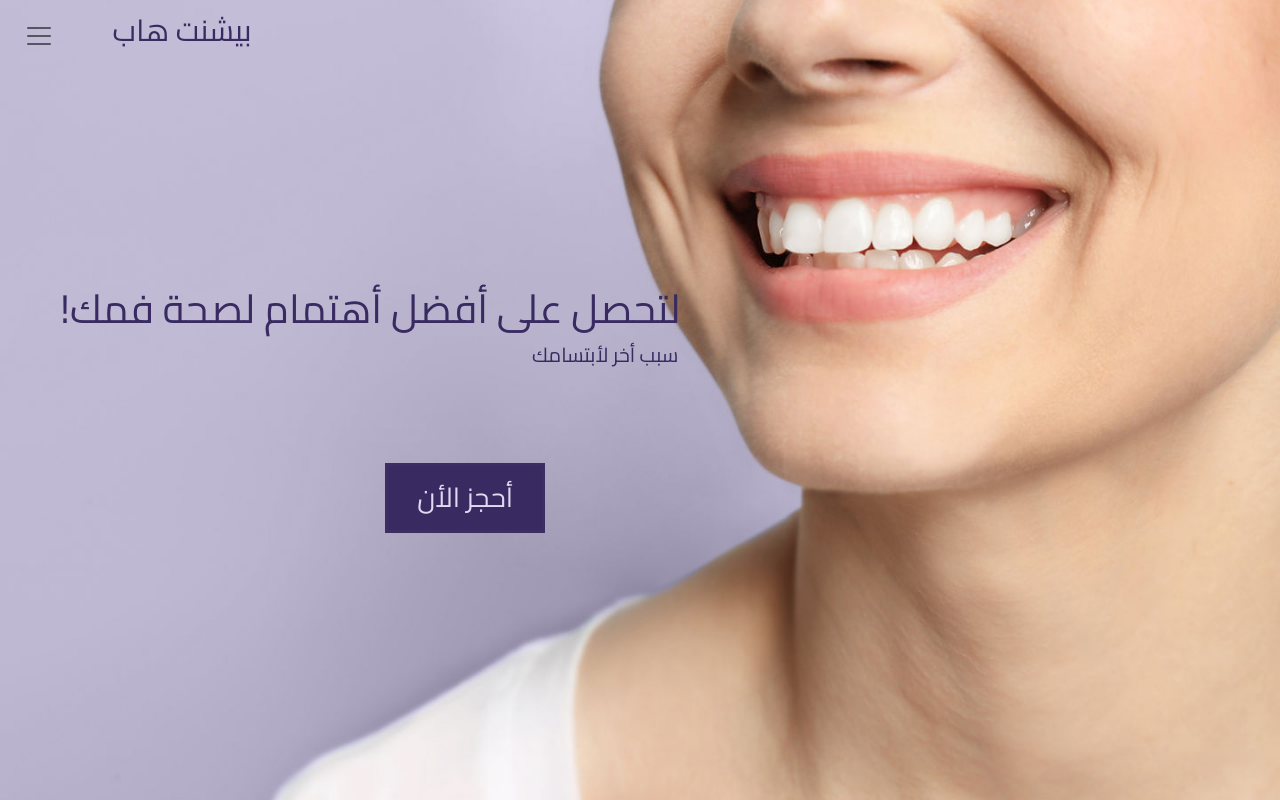
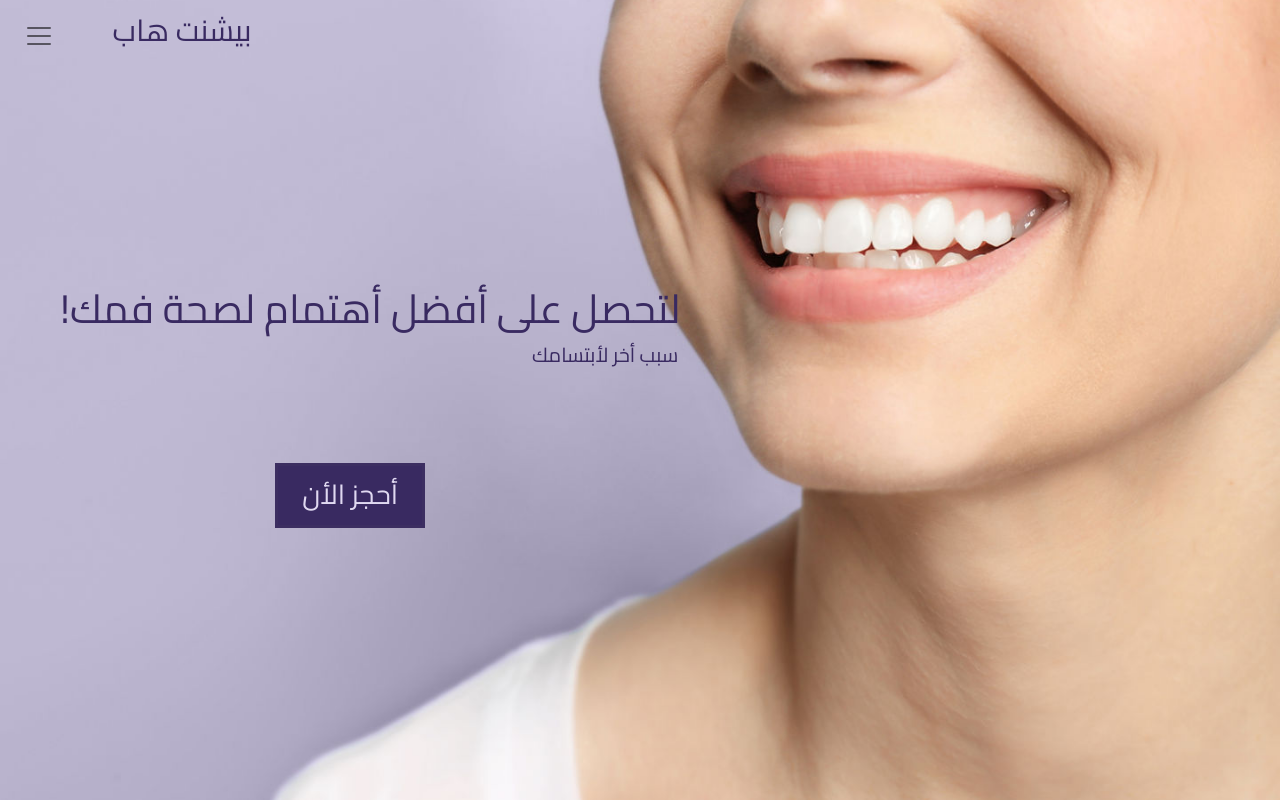
Before and after one commit to pulloxz/patienthub_project, a React (Create React App) app: page / in a window 1280 px wide. Built offline with nearby package versions, Linux system fonts and the light colour scheme.

Commit message:
homepage

```diff
--- a/src/App.js
+++ b/src/App.js
@@ -3,19 +3,13 @@ import './App.css';
 import Navbar from './components/navbar';
 import HomePage from './pages/HomePage';
 import './pages/HomePage1.css'
-import { Height } from '@mui/icons-material';
+
 
 function App() {
   return (
 
     <div className="App">
-      <div style={{
-        width: '150px',
-        Height: '150px',
-        backgroundImage: `url(${require('./image/pic1.jpg')})`
-      }}>
 
-      </div>
       <HomePage></HomePage>
 
     </div>
--- a/src/pages/HomePage1.css
+++ b/src/pages/HomePage1.css
@@ -23,9 +23,9 @@
   border: 0.2rem solid #615e5e13;
   color:#e0d9f1;
   font-size: 1.7rem;
-  margin-left: 250px;
-  height: 70px;
-  width: 160px;
+  margin-left: 020px;
+  height: 65px;
+  width: 150px;
   font-family: 'Cairo', sans-serif;
 
 }
```
